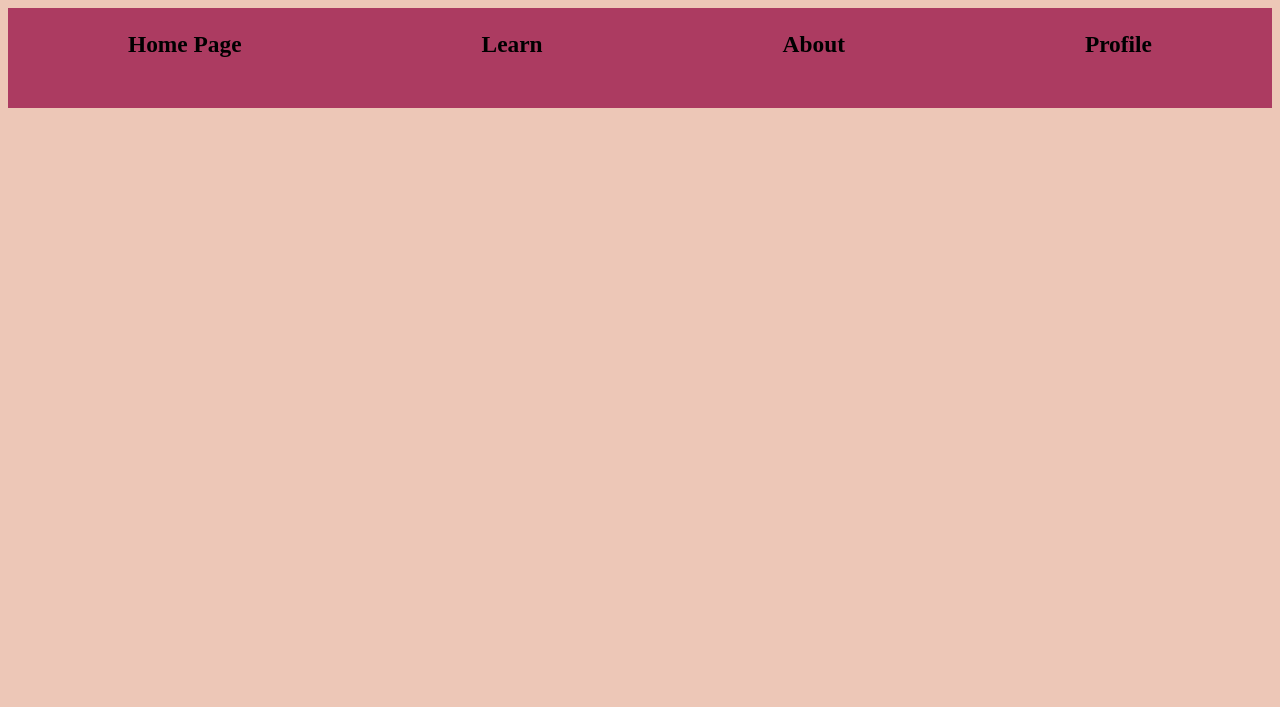
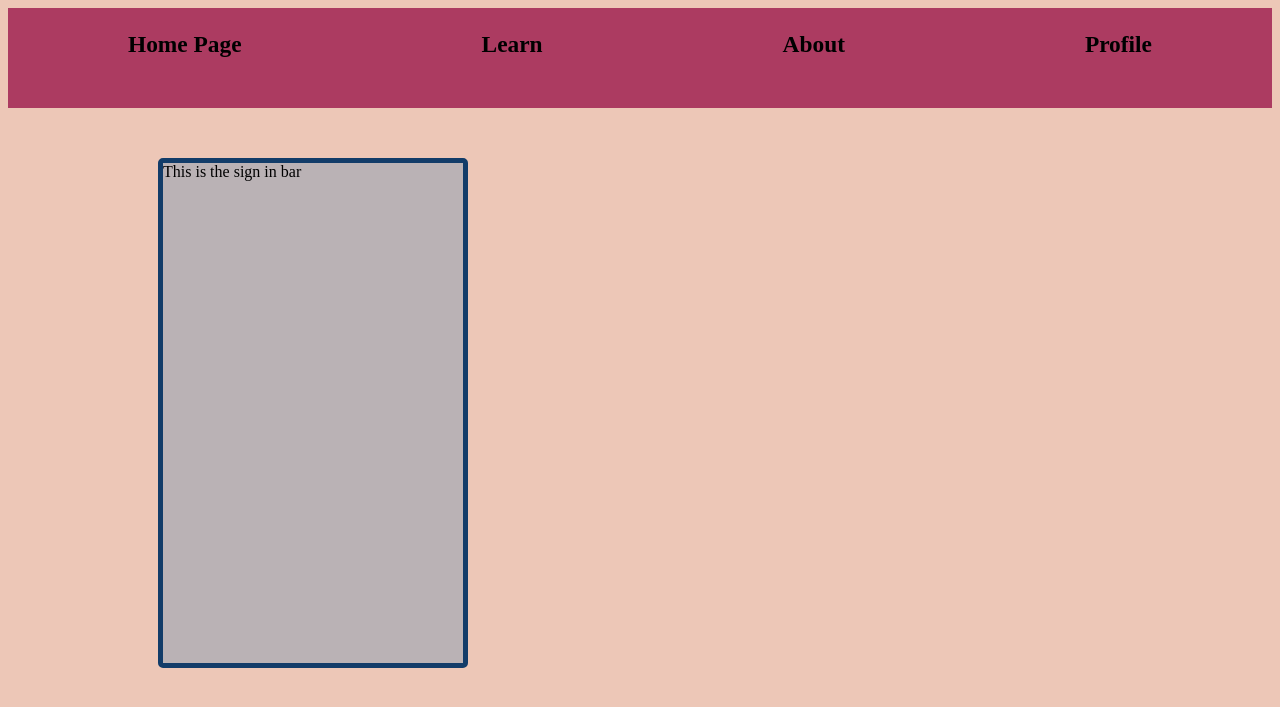
Before and after one commit to jcderry5/shared, a Python web app: template templates/home.html in a window 1280 px wide. Shown: the top 707 px of the page. Run offline with Jinja, Linux system fonts and the light colour scheme; the template is opened without the code that fills it, so the values that code supplies are empty.

Commit message:
Working on sign in

```diff
--- /dev/null
+++ b/model.py
@@ -0,0 +1,6 @@
+from google.appengine.ext import ndb
+
+class User(ndb.Model):
+  username = ndb.StringProperty()
+  password = ndb.StringProperty()
+  learning_style = ndb.StringProperty()
--- /dev/null
+++ b/seed_user_db.py
@@ -0,0 +1,4 @@
+from model import User
+
+def seed_data():
+    test_key = User(username="testuser", password="passuser", learning_style="").put()
--- a/templates/home.html
+++ b/templates/home.html
@@ -18,6 +18,17 @@
         text-decoration: none;
         color: black;
       }
+      .sign_in{
+        height: 500px;
+        background-color: #BAB2B5;
+        width: 300px;
+        margin-left: 150px;
+        margin-top: 50px;
+        border-style: solid;
+        border-radius: 5px;
+        border-width: thick;
+        border-color: #123C69;
+      }
     </style>
   </head>
   <body>
@@ -28,7 +39,7 @@
       <h3><a href="profile.html">Profile</a></h3>
     </div>
     <div class="sign_in">
-
+      This is the sign in bar
     </div>
   </body>
 </html>
```
Also changed, not shown: main.py (+34 -3 lines), 3 other files.
